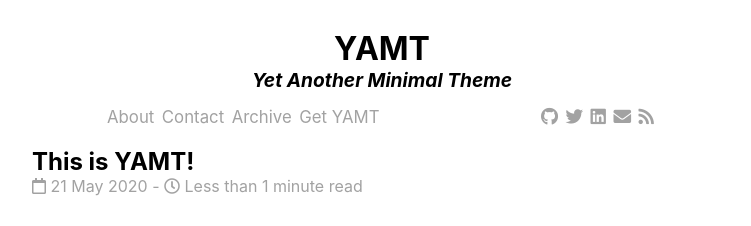
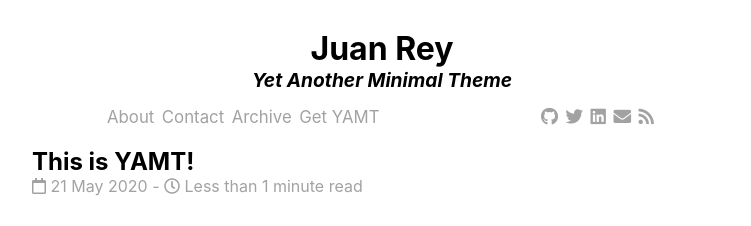
Before and after one commit to Juan4532/blog, a Jekyll site: the page built from index.html, in a window 1280 px wide. Shown: the top 226 px of the page, without its empty margins (258-1009 px from the left). Built offline with Jekyll 4.4.1, drawn with Linux system fonts in a browser that asks for light colours; nearby versions of some CDN libraries; the list of posts is cut into pages by our own code.

Commit message:
probandod

```diff
--- a/_config.yml
+++ b/_config.yml
@@ -1,5 +1,5 @@
 # Site settings
-title: YAMT
+title: Juan Rey
 description: "Yet Another Minimal Theme"
 url:  "https://pandasekh.github.io/Jekyll-YAMT/" # Actual base url of the website
 baseurl: "/"           # url of the jekyll blog. e.g. if you set url to "mysite.com" and baseurl to "blog", the jekyll website will work on "mysite.com/blog"
```
